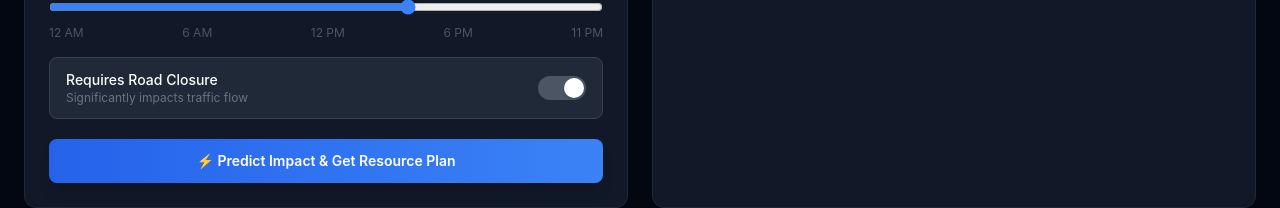
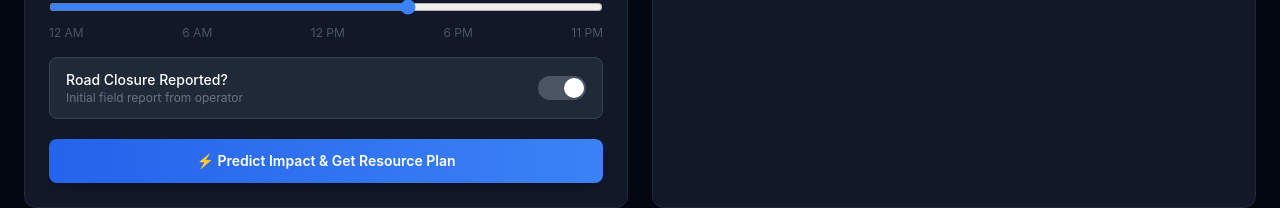
Before and after one commit to MAHESWARI-ROUT/Flipkart_grid, a React (Vite) app in the folder PULSE/frontend/: page / in a window 1280 px wide. Shown: the part 540-748 px from the top of the page. Built offline with nearby package versions, Linux system fonts and the light colour scheme; no server answers; the HTML template or start-up script is replaced by a standard one.

Commit message:
updated UI

```diff
--- a/PULSE/frontend/src/components/IncidentForm.jsx
+++ b/PULSE/frontend/src/components/IncidentForm.jsx
@@ -132,8 +132,8 @@ export default function IncidentForm({ onResult, apiBase }) {
       {/* Road closure toggle */}
       <div className="mb-5 flex items-center justify-between bg-gray-800 rounded-lg px-4 py-3 border border-gray-700">
         <div>
-          <p className="text-white text-sm font-medium">Requires Road Closure</p>
-          <p className="text-gray-500 text-xs">Significantly impacts traffic flow</p>
+          <p className="text-white text-sm font-medium">Road Closure Reported?</p>
+          <p className="text-gray-500 text-xs">Initial field report from operator</p>
         </div>
         <button onClick={()=>set('requires_road_closure',!form.requires_road_closure)}
           className={`relative w-12 h-6 rounded-full transition-colors flex-shrink-0
```
Also changed, not shown: PULSE/frontend/src/components/ResultCard.jsx (+9 -6 lines), 1 other file (tests, documents, lock files or other folders).
